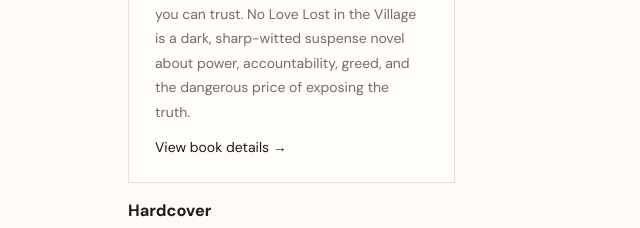
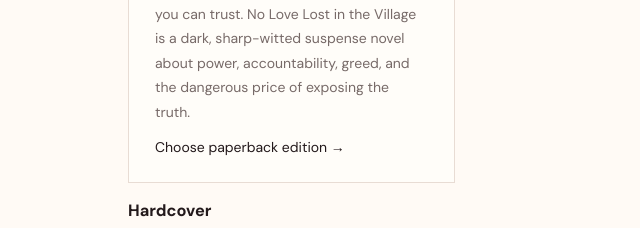
Before and after one commit to erospublish-bit/eros-publishing, a Next.js app: page /books in a window 1280 px wide. Shown: the part 1180-1408 px from the top of the page, without its empty margins (0-640 px from the left). Built offline with nearby package versions, Linux system fonts and the light colour scheme; a web font is replaced by a local one.

Commit message:
Link hardcover and paperback listings to edition purchase widgets

```diff
--- a/app/books/page.tsx
+++ b/app/books/page.tsx
@@ -38,7 +38,7 @@ export default function BooksPage() {
                       <p className="format-book-byline">{book.genre} by {book.author}</p>
                       <p>{book.description}</p>
                       <div className="format-store-links">
-                        <Link href={`/books/${book.id}`}>View book details →</Link>
+                        <Link href={`/books/${book.id}${format === 'Paperback' || format === 'Hardcover' ? '#editions' : ''}`}>{format === 'Paperback' || format === 'Hardcover' ? `Choose ${format.toLowerCase()} edition →` : 'View book details →'}</Link>
                         {format === 'Ebook' && book.ebookLinks ? book.ebookLinks.map(({ label, url }) => (
                           <a key={label} href={url} target="_blank" rel="noreferrer">{label} ↗</a>
                         )) : format === 'Audiobook' && book.audiobookUrl ? (
```
